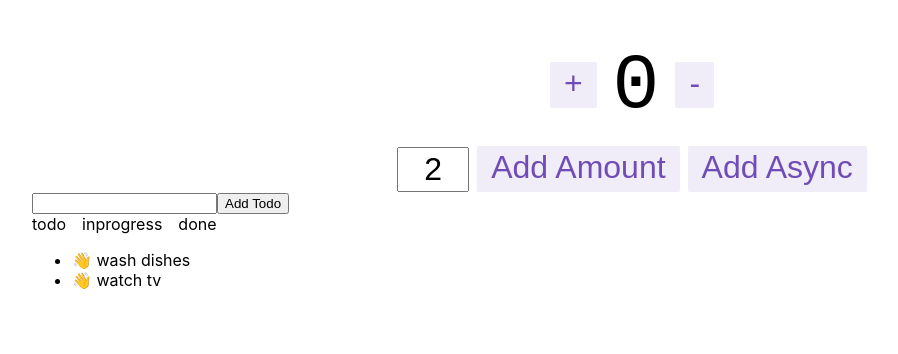
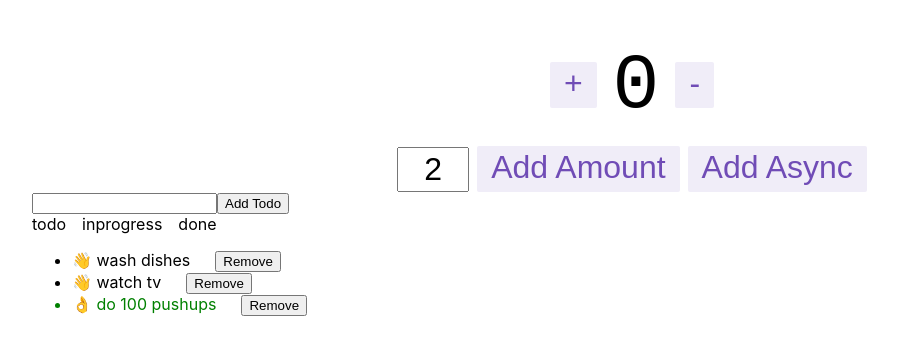
Before and after one commit to giangc/react-redux-template, a React (Create React App) app: page / in a window 1280 px wide. Shown: the top 354 px of the page, without its empty margins (8-906 px from the left). Built offline with nearby package versions, Linux system fonts and the light colour scheme.

Commit message:
complete: adding todo, done todo, remove todo

```diff
--- a/package.json
+++ b/package.json
@@ -16,7 +16,7 @@
     "react-dom": "^16.14.0",
     "react-redux": "^7.2.0",
     "react-scripts": "3.4.3",
-    "typescript": "~3.8.2"
+    "typescript": "^4.0.3"
   },
   "scripts": {
     "start": "react-scripts start",
--- a/src/features/todo/AddTodo.js
+++ b/src/features/todo/AddTodo.js
@@ -25,8 +25,14 @@ class AddTodo extends React.Component {
     return (
       <div>
         <input
-          onChange={e => this.updateInput(e.target.value)}
+          onChange={event => this.updateInput(event.target.value)}
           value={this.state.input}
+          onKeyDown={event => {
+            if (event.key === 'Enter') {
+              handleAddTodo()
+            }
+          }
+          }
         />
         <button className="add-todo" onClick={handleAddTodo}>
           Add Todo
--- /dev/null
+++ b/src/features/todo/Todo.module.css
@@ -0,0 +1,8 @@
+.todoItems {
+  color: black;
+  font-size: 1rem;
+}
+
+.itemDone {
+  color: green;
+}
--- a/src/features/todo/Todo.tsx
+++ b/src/features/todo/Todo.tsx
@@ -1,23 +1,39 @@
 import React from "react";
-// import { connect } from "react-redux";
-// import { toggleTodo } from "../redux/actions";
 import { TodoType } from '../todo/todoSlice'
-
+import { useDispatch } from 'react-redux'
+import { doneTodo, removeTodo } from '../todo/todoSlice'
+import styles from './Todo.module.css';
 export type TodoProps = {
   todo: TodoType
 }
 
-const Todo: React.FC<TodoProps> = ({ todo }) => (
-  <li className="todo-item" onClick={() => alert('done')}>
-    {todo && todo.complete ? "👌" : "👋"}{" "}
-    <span>
-      {todo.content}
-    </span>
-  </li>
-);
+const Todo: React.FC<TodoProps> = ({ todo }) => {
+  const dispatch = useDispatch()
+
+  return (
+    <li className={
+      todo.complete ? styles.itemDone : styles.todoItems
+    }
+      onClick={(_) => {
+        dispatch(doneTodo(todo.id))
+      }}>
+      {todo && todo.complete ? "👌" : "👋"}{" "}
+      <span>
+        {todo.content}
+      </span>
+      <button
+        style={{
+          marginLeft: "25px",
+        }}
+        onClick={(_) => {
+          dispatch(removeTodo(todo.id))
+        }
+        }
+      >
+        Remove
+      </button>
+    </li>
+  )
+};
 
 export default Todo;
-// export default connect(
-//   null,
-//   { toggleTodo }
-// )(Todo);
--- a/src/features/todo/TodoList.js
+++ b/src/features/todo/TodoList.js
@@ -7,7 +7,7 @@ const TodoList = () => {
   const todos = useSelector(selectData)
 
   return (
-    <ul className="todo-list">
+    <ul>
       {todos && todos.length
         ? todos.map((todo, index) => {
           return <Todo key={`todo-${todo.id}`} todo={todo} />;
--- a/src/features/todo/todoSlice.ts
+++ b/src/features/todo/todoSlice.ts
@@ -22,6 +22,11 @@ const initialState: TodoState = {
       id: 2,
       content: "watch tv",
       complete: false
+    },
+    {
+      id: 3,
+      content: "do 100 pushups",
+      complete: true
     }
   ]
 }
@@ -39,14 +44,28 @@ export const todoSlice = createSlice({
         content: content,
         complete: complete
       }]
+    },
 
+    removeTodo: (state, action: PayloadAction<number>) => {
+      alert("yay! You've just completed the item" + JSON.stringify(action))
+      state.data = state.data.filter(one => one.id !== action.payload)
     },
-    removeTodo: state => {
 
+    doneTodo: (state, action: PayloadAction<number>) => {
+      const updated = state.data.map(each => {
+        if (each.id === action.payload) {
+          alert('removing warn')
+          return {
+            id: each.id,
+            content: each.content,
+            complete: true
+          }
+        }
+        else return each
+      })
+      state.data = [...updated]
     },
-    doneTodo: state => {
 
-    },
     updateTodo: state => {
 
     }
```
Also changed, not shown: src/features/todo/VisibilityFilters.js (+0 -7 lines), 1 other file (tests, documents, lock files or other folders).
